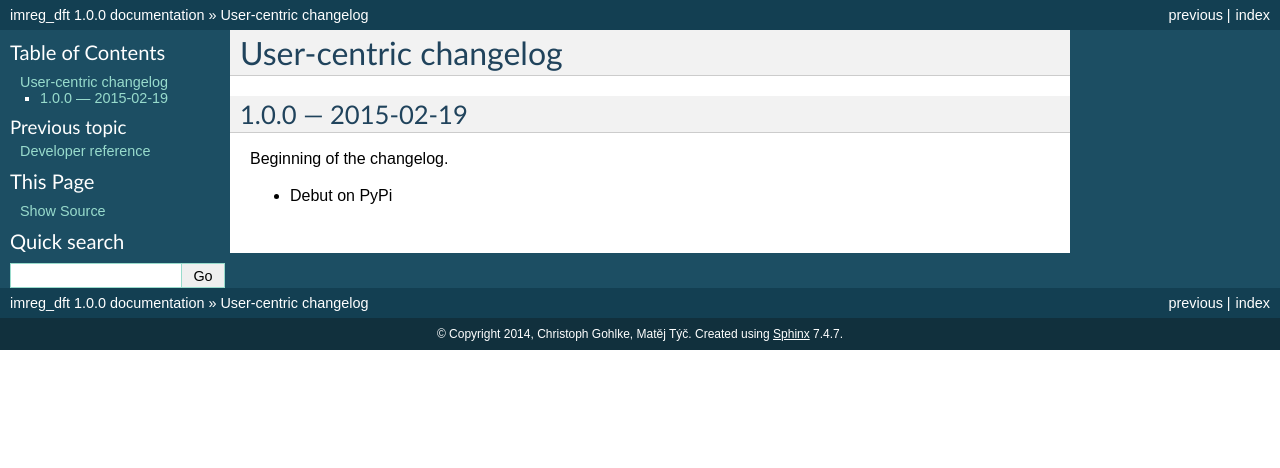
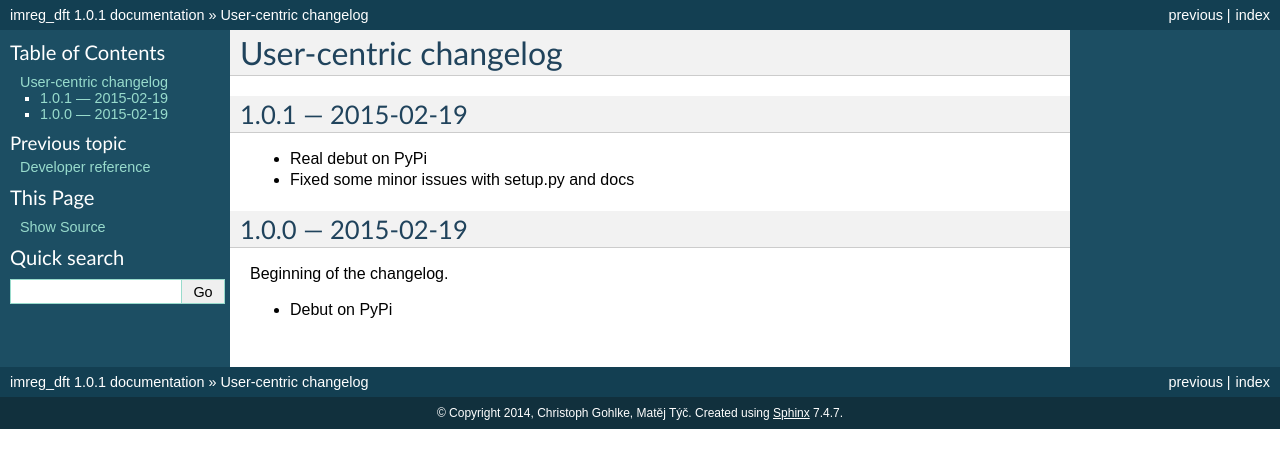
Before and after one commit to matejak/imreg_dft, a Sphinx documentation site: the page built from doc/changelog.rst, in a window 1280 px wide. Shown: the top 468 px of the page. Built offline with Sphinx 7.4.7, drawn with Linux system fonts in a browser that asks for light colours.

Commit message:
Fixed minor issues for successful PyPi integration

```diff
--- a/doc/changelog.rst
+++ b/doc/changelog.rst
@@ -1,5 +1,11 @@
 User-centric changelog
 ======================
+
+1.0.1 --- 2015-02-19
+--------------------
+
+* Real debut on PyPi
+* Fixed some minor issues with setup.py and docs
 
 1.0.0 --- 2015-02-19
 --------------------
--- a/doc/conf.py
+++ b/doc/conf.py
@@ -260,7 +260,7 @@ latex_documents = [
 # (source start file, name, description, authors, manual section).
 man_pages = [
     ('index', 'imreg_dft', u'imreg_dft Documentation',
-     [u'Christoph Gohlke, Matěj Týč'], 1)
+     [u'Matěj Týč, Christoph Gohlke'], 1)
 ]
 
 # If true, show URL addresses after external links.
--- a/doc/quickstart.rst
+++ b/doc/quickstart.rst
@@ -116,7 +113,7 @@ it is a clear sign that there indeed was no error encountered during the tests a
 Documentation
 +++++++++++++
 
-Although you can read the documentation on `readthedocs.org <http://imreg-dft.readthedocs.org/en/latest/index.html>`_, you can generate your own easily.
+Although you can read the documentation on `readthedocs.org <http://imreg-dft.readthedocs.org/en/latest/index.html>`_ (bleeding-edge) and `pythonhosted.org <http://pythonhosted.org//imreg_dft/>` (with images), you can generate your own easily.
 You just have to check out the ``requirements_docs.txt`` file at the root of the project and make sure you have all modules that are mentioned there.
 You also need to have ``imreg_dft`` installed prior documentation generation.
 
--- a/setup.py
+++ b/setup.py
@@ -35,8 +35,10 @@ st.setup(
     classifiers=[
         "Development Status :: 4 - Beta",
         "Natural Language :: English",
-        "Intended Audience :: Scientists",
+        "Intended Audience :: Science/Research",
+        "Intended Audience :: Education",
         "Topic :: Utilities",
+        "Topic :: Scientific/Engineering :: Image Recognition",
         "Operating System :: OS Independent",
         "License :: OSI Approved :: BSD License",
     ],
--- a/src/imreg_dft/__init__.py
+++ b/src/imreg_dft/__init__.py
@@ -1,4 +1,4 @@
 from imreg_dft.imreg import *
 
 
-__version__ = "1.0.0"
+__version__ = "1.0.1"
```
Also changed, not shown: other parts of doc/quickstart.rst (+0 -3 lines), 1 other file.
